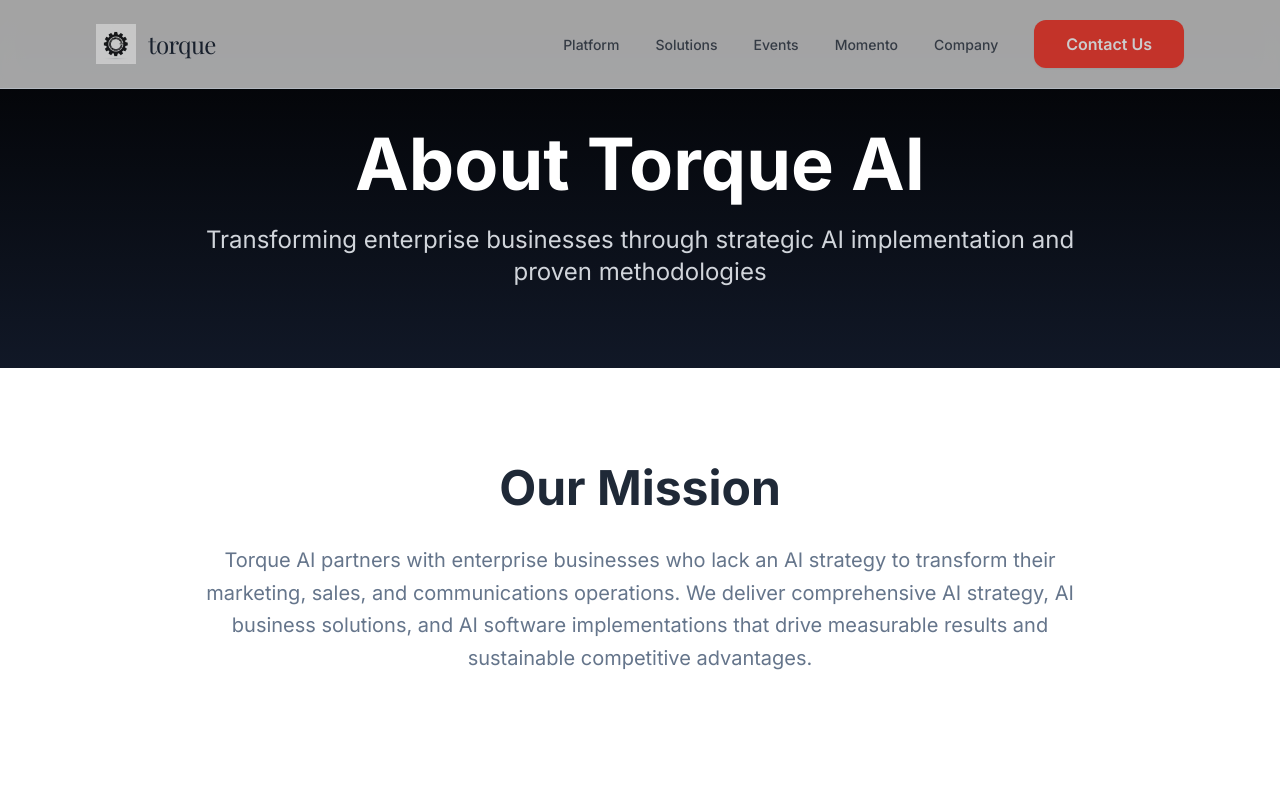
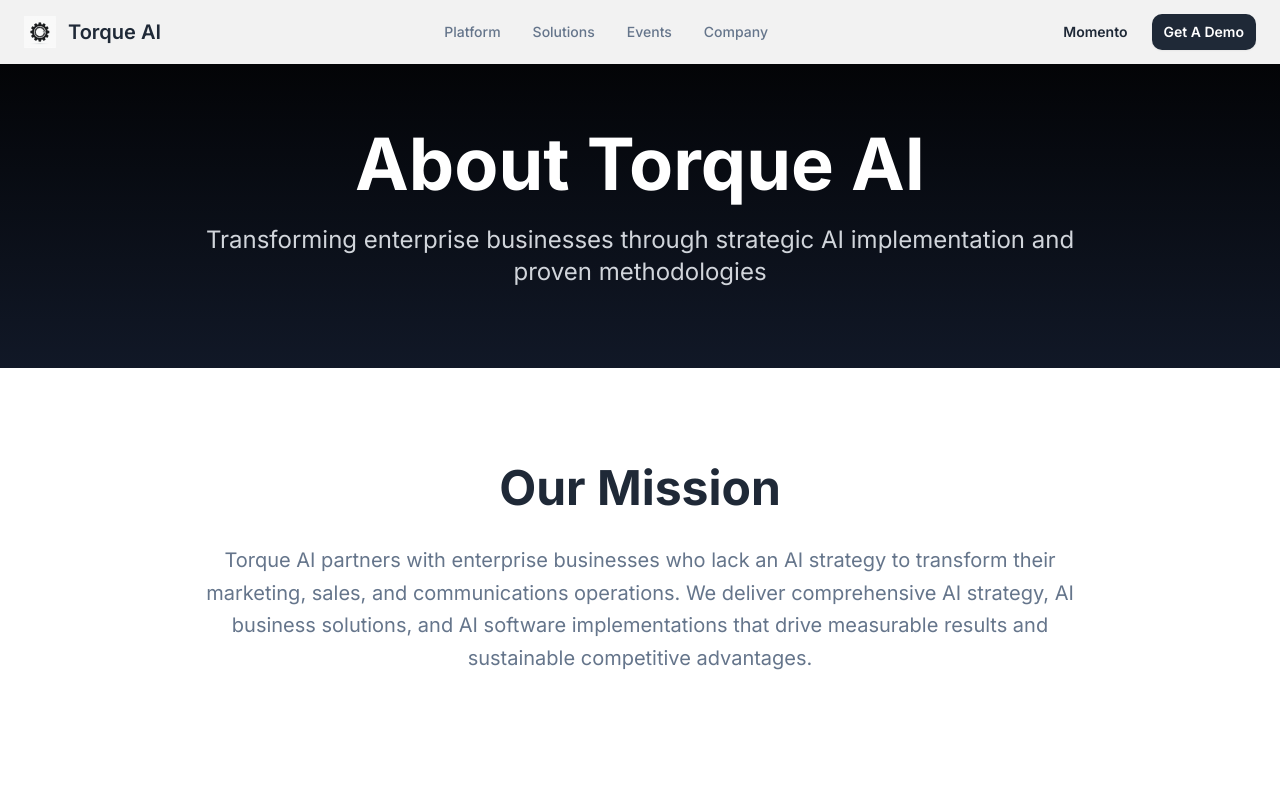
Before and after one commit to chrisdessi/torque-ai-genesis-site, a React (Vite) app: page /about in a window 1280 px wide. Shown: the top 800 px of the page. Built offline with nearby package versions, Linux system fonts and the light colour scheme.

Commit message:
Refactor header component

```diff
--- a/src/components/Header.tsx
+++ b/src/components/Header.tsx
@@ -1,18 +1,14 @@
 
 import { Button } from "@/components/ui/button";
-import { Menu, X } from "lucide-react";
+import { Menu, X, ChevronDown } from "lucide-react";
 import { useState, useEffect } from "react";
 import { Link } from "react-router-dom";
 import torqueLogo from "@/assets/torque-ai-logo.png";
-import { motion, useScroll, useTransform } from "framer-motion";
+import { motion } from "framer-motion";
 
 const Header = () => {
   const [isMenuOpen, setIsMenuOpen] = useState(false);
   const [isScrolled, setIsScrolled] = useState(false);
-  const { scrollY } = useScroll();
-
-  const headerOpacity = useTransform(scrollY, [0, 100], [0.8, 1]);
-  const logoScale = useTransform(scrollY, [0, 100], [1, 0.85]);
 
   useEffect(() => {
     const handleScroll = () => {
@@ -26,122 +22,120 @@ const Header = () => {
     { name: "Platform", href: "/services" },
     { name: "Solutions", href: "/enterprise-accelerator" },
     { name: "Events", href: "/events" },
-    { name: "Momento", href: "/momento" },
     { name: "Company", href: "/about" },
   ];
 
 
   return (
-    <motion.header
-      className={`fixed top-0 w-full backdrop-blur-lg border-b border-border z-50 transition-all duration-300 ${
-        isScrolled ? 'bg-background/95 shadow-lg' : 'bg-background/80'
+    <header
+      className={`fixed top-0 w-full z-50 transition-all duration-300 ${
+        isScrolled ? 'bg-background/98 shadow-sm backdrop-blur-md border-b border-border/40' : 'bg-background/95 backdrop-blur-sm'
       }`}
-      style={{ opacity: headerOpacity }}
     >
-      <nav className="section-padding py-5">
-        <div className="flex justify-between items-center">
-          <motion.div
-            className="flex items-center"
-            style={{ scale: logoScale }}
-          >
+      <div className="max-w-7xl mx-auto px-6">
+        <div className="flex justify-between items-center h-16">
+          {/* Logo */}
           <Link to="/" className="flex items-center space-x-3 group">
-              <motion.img
+            <img
               src={torqueLogo}
               alt="Torque AI"
-                className="h-10 w-10"
-                whileHover={{ rotate: 180 }}
-                transition={{ duration: 0.6, ease: "easeInOut" }}
+              className="h-8 w-auto transition-transform group-hover:scale-105"
             />
-              <motion.span
-                className="text-2xl font-serif font-normal text-primary tracking-tight"
-                initial={{ opacity: 0, x: -10 }}
-                animate={{ opacity: 1, x: 0 }}
-                transition={{ delay: 0.2 }}
-              >
-                torque
-              </motion.span>
+            <span className="text-xl font-semibold text-foreground">
+              Torque AI
+            </span>
           </Link>
-          </motion.div>
 
           {/* Desktop Navigation */}
-          <div className="hidden md:flex items-center space-x-1">
-            {navigation.map((item, index) => (
-              <motion.div
+          <nav className="hidden lg:flex items-center space-x-8">
+            {navigation.map((item) => (
+              <Link
                 key={item.name}
-                initial={{ opacity: 0, y: -10 }}
-                animate={{ opacity: 1, y: 0 }}
-                transition={{ delay: 0.1 * index, duration: 0.3 }}
-              >
-                <Link
                 to={item.href}
-                  className="px-4 py-2 text-sm font-medium text-foreground/80 hover:text-foreground transition-colors rounded-lg hover:bg-muted relative group"
+                className="text-sm font-medium text-muted-foreground hover:text-foreground transition-colors"
               >
                 {item.name}
-                  <motion.span
-                    className="absolute bottom-0 left-0 w-full h-0.5 bg-primary origin-left"
-                    initial={{ scaleX: 0 }}
-                    whileHover={{ scaleX: 1 }}
-                    transition={{ duration: 0.3 }}
-                  />
               </Link>
-              </motion.div>
             ))}
-            <motion.div
-              initial={{ opacity: 0, scale: 0.8 }}
-              animate={{ opacity: 1, scale: 1 }}
-              transition={{ delay: 0.4, duration: 0.3 }}
-            >
+          </nav>
+
+          {/* Desktop CTAs */}
+          <div className="hidden lg:flex items-center space-x-3">
             <Button
               asChild
-                size="lg"
-                className="ml-4"
+              variant="ghost"
+              size="sm"
+            >
+              <Link to="/momento">
+                Momento
+              </Link>
+            </Button>
+            <Button
+              asChild
+              variant="default"
+              size="sm"
+              className="bg-primary hover:bg-primary/90"
             >
               <Link to="/contact">
-                  Contact Us
+                Get A Demo
               </Link>
             </Button>
-            </motion.div>
           </div>
 
           {/* Mobile Menu Button */}
-          <div className="md:hidden">
           <button
             onClick={() => setIsMenuOpen(!isMenuOpen)}
-              className="p-2 text-foreground"
+            className="lg:hidden p-2 text-foreground hover:bg-muted rounded-lg transition-colors"
+            aria-label="Toggle menu"
           >
             {isMenuOpen ? <X size={24} /> : <Menu size={24} />}
           </button>
         </div>
-        </div>
 
         {/* Mobile Navigation */}
         {isMenuOpen && (
-          <div className="md:hidden mt-4 pb-4 border-t border-border">
-            <div className="flex flex-col space-y-2 pt-4">
+          <motion.div
+            className="lg:hidden border-t border-border"
+            initial={{ opacity: 0, height: 0 }}
+            animate={{ opacity: 1, height: "auto" }}
+            exit={{ opacity: 0, height: 0 }}
+            transition={{ duration: 0.2 }}
+          >
+            <nav className="py-4 space-y-1">
               {navigation.map((item) => (
                 <Link
                   key={item.name}
                   to={item.href}
-                  className="px-4 py-2 text-sm font-medium text-foreground/80 hover:text-foreground hover:bg-muted rounded-lg transition-colors"
+                  className="block px-4 py-2 text-sm font-medium text-muted-foreground hover:text-foreground hover:bg-muted rounded-lg transition-colors"
                   onClick={() => setIsMenuOpen(false)}
                 >
                   {item.name}
                 </Link>
               ))}
+              <div className="pt-4 px-4 space-y-2">
                 <Button
                   asChild
-                size="lg"
-                className="mt-2"
+                  variant="outline"
+                  className="w-full"
                 >
-                <Link to="/contact">
-                  Contact Us
+                  <Link to="/momento" onClick={() => setIsMenuOpen(false)}>
+                    Momento
+                  </Link>
+                </Button>
+                <Button
+                  asChild
+                  className="w-full"
+                >
+                  <Link to="/contact" onClick={() => setIsMenuOpen(false)}>
+                    Get A Demo
                   </Link>
                 </Button>
               </div>
+            </nav>
+          </motion.div>
+        )}
       </div>
-        )}
-      </nav>
-    </motion.header>
+    </header>
   );
 };
 
```
Lines whose indentation alone changed are shown as unchanged.
